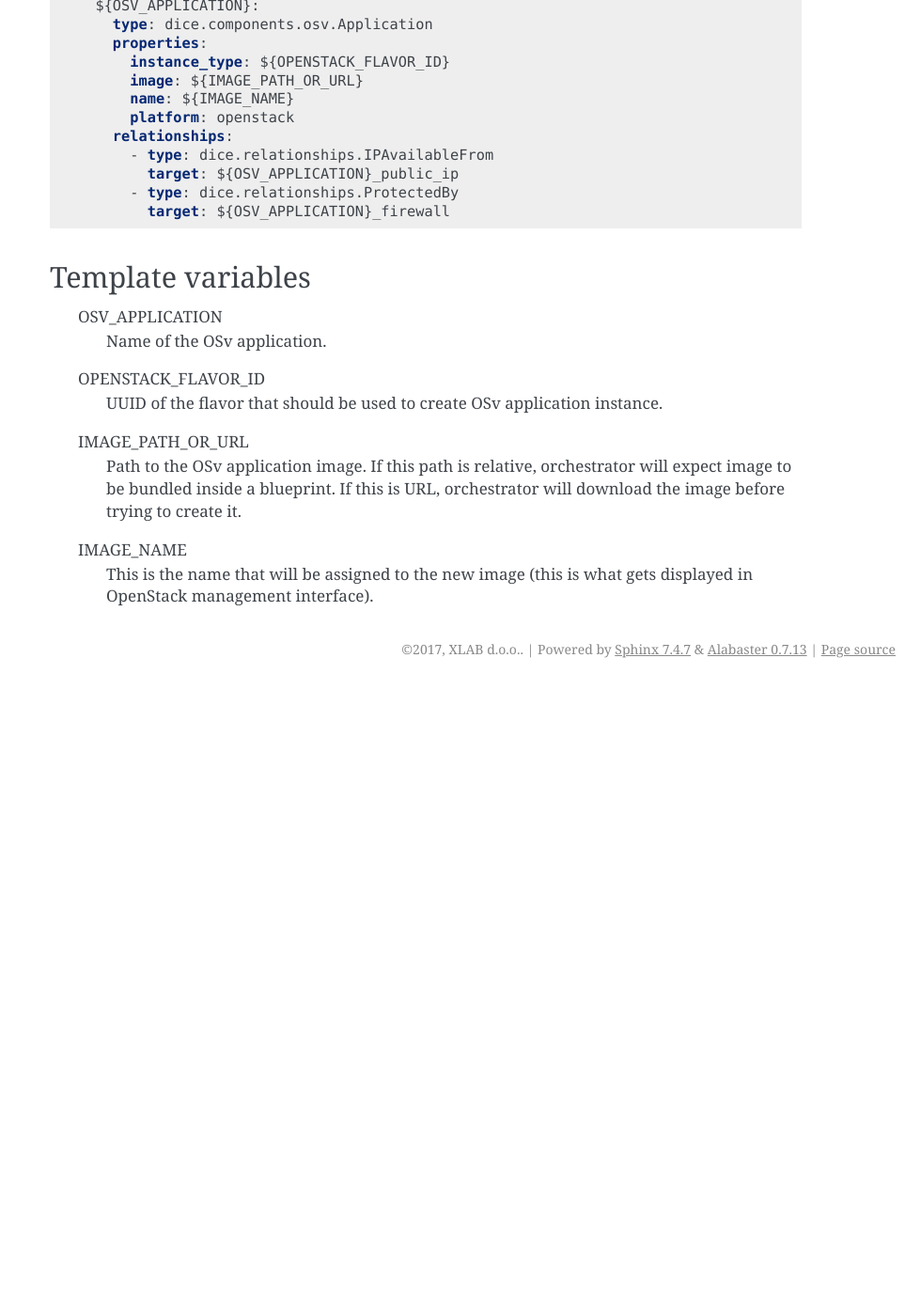
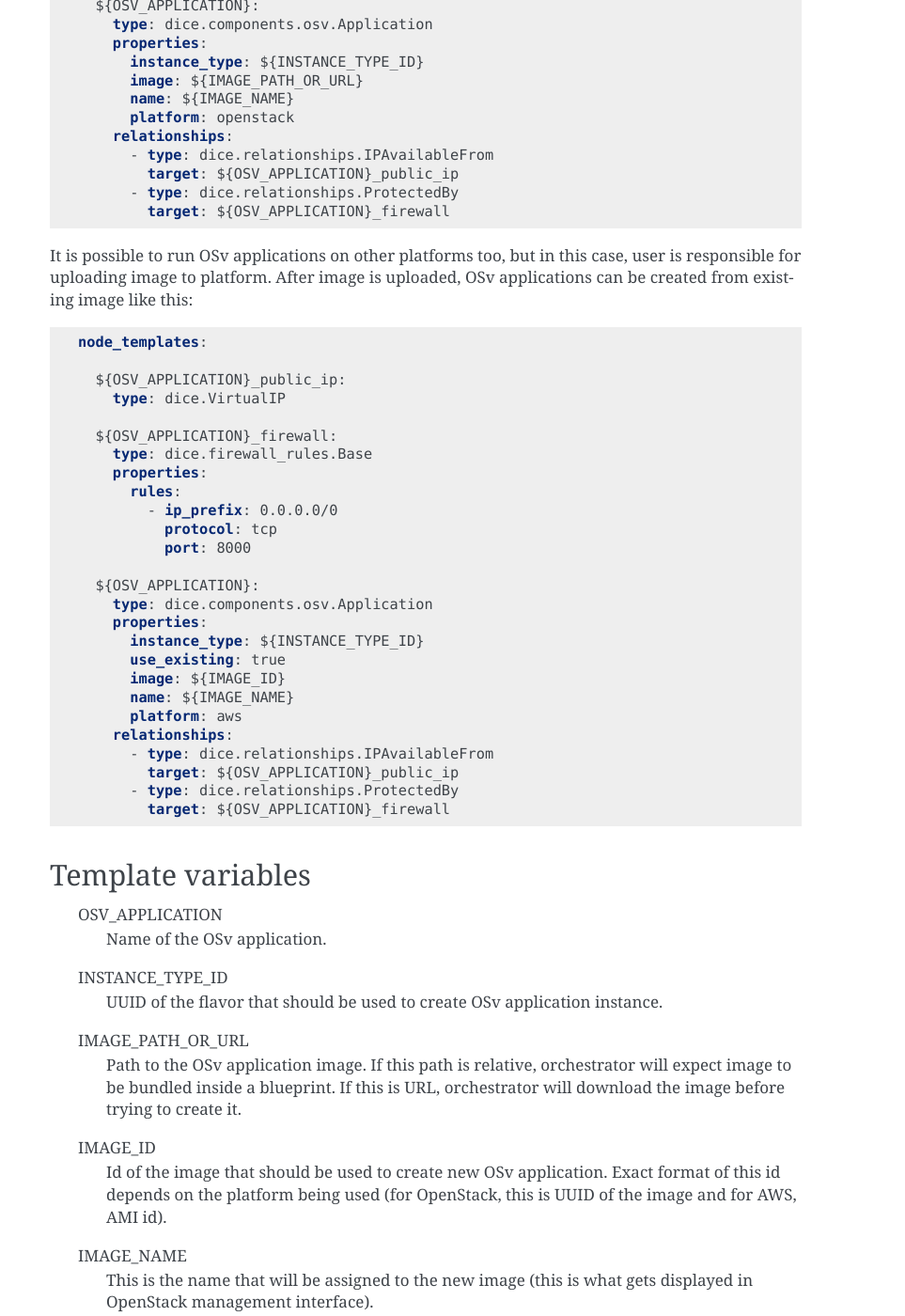
Before and after one commit to dice-project/DICE-Deployment-Cloudify, a Sphinx documentation site: the page built from doc/source/templates/osv.rst, in a window 1280 px wide and 1400 px high, scrolled down 460 px. Shown: the whole window at 94% size, without its empty margins (317-1280 px from the left). Built offline with Sphinx 7.4.7, drawn with Linux system fonts in a browser that asks for light colours; before the commit the page ends 1190 px from its top, so only the background shows below that.

Commit message:
Add limited support for OSv to all platforms
This commit adds support for running OSv applications on all platforms
that DICE TOSCA library supports, but this support is limited to
preexisting OSv images that are already present on selected platform.

New image uploading is still only supported on OpenStack.

Change-Id: I7c4dfb370bf9d9770eddbeeabc02311afac45e8e

```diff
--- a/doc/source/templates/osv.rst
+++ b/doc/source/templates/osv.rst
@@ -23,10 +23,43 @@ can be produced from the following template:
      ${OSV_APPLICATION}:
        type: dice.components.osv.Application
        properties:
-         instance_type: ${OPENSTACK_FLAVOR_ID}
+         instance_type: ${INSTANCE_TYPE_ID}
          image: ${IMAGE_PATH_OR_URL}
          name: ${IMAGE_NAME}
          platform: openstack
+       relationships:
+         - type: dice.relationships.IPAvailableFrom
+           target: ${OSV_APPLICATION}_public_ip
+         - type: dice.relationships.ProtectedBy
+           target: ${OSV_APPLICATION}_firewall
+
+It is possible to run OSv applications on other platforms too, but in this
+case, user is responsible for uploading image to platform. After image is
+uploaded, OSv applications can be created from existing image like this:
+
+.. code-block:: yaml
+
+   node_templates:
+
+     ${OSV_APPLICATION}_public_ip:
+       type: dice.VirtualIP
+
+     ${OSV_APPLICATION}_firewall:
+       type: dice.firewall_rules.Base
+       properties:
+         rules:
+           - ip_prefix: 0.0.0.0/0
+             protocol: tcp
+             port: 8000
+
+     ${OSV_APPLICATION}:
+       type: dice.components.osv.Application
+       properties:
+         instance_type: ${INSTANCE_TYPE_ID}
+         use_existing: true
+         image: ${IMAGE_ID}
+         name: ${IMAGE_NAME}
+         platform: aws
        relationships:
          - type: dice.relationships.IPAvailableFrom
            target: ${OSV_APPLICATION}_public_ip
@@ -40,7 +73,7 @@ Template variables
   OSV_APPLICATION
     Name of the OSv application.
 
-  OPENSTACK_FLAVOR_ID
+  INSTANCE_TYPE_ID
     UUID of the flavor that should be used to create OSv application instance.
 
   IMAGE_PATH_OR_URL
@@ -48,6 +81,11 @@ Template variables
     will expect image to be bundled inside a blueprint. If this is URL,
     orchestrator will download the image before trying to create it.
 
+  IMAGE_ID
+    Id of the image that should be used to create new OSv application. Exact
+    format of this id depends on the platform being used (for OpenStack, this
+    is UUID of the image and for AWS, AMI id).
+
   IMAGE_NAME
     This is the name that will be assigned to the new image (this is what gets
     displayed in OpenStack management interface).
```
Also changed, not shown: 2 other files.
